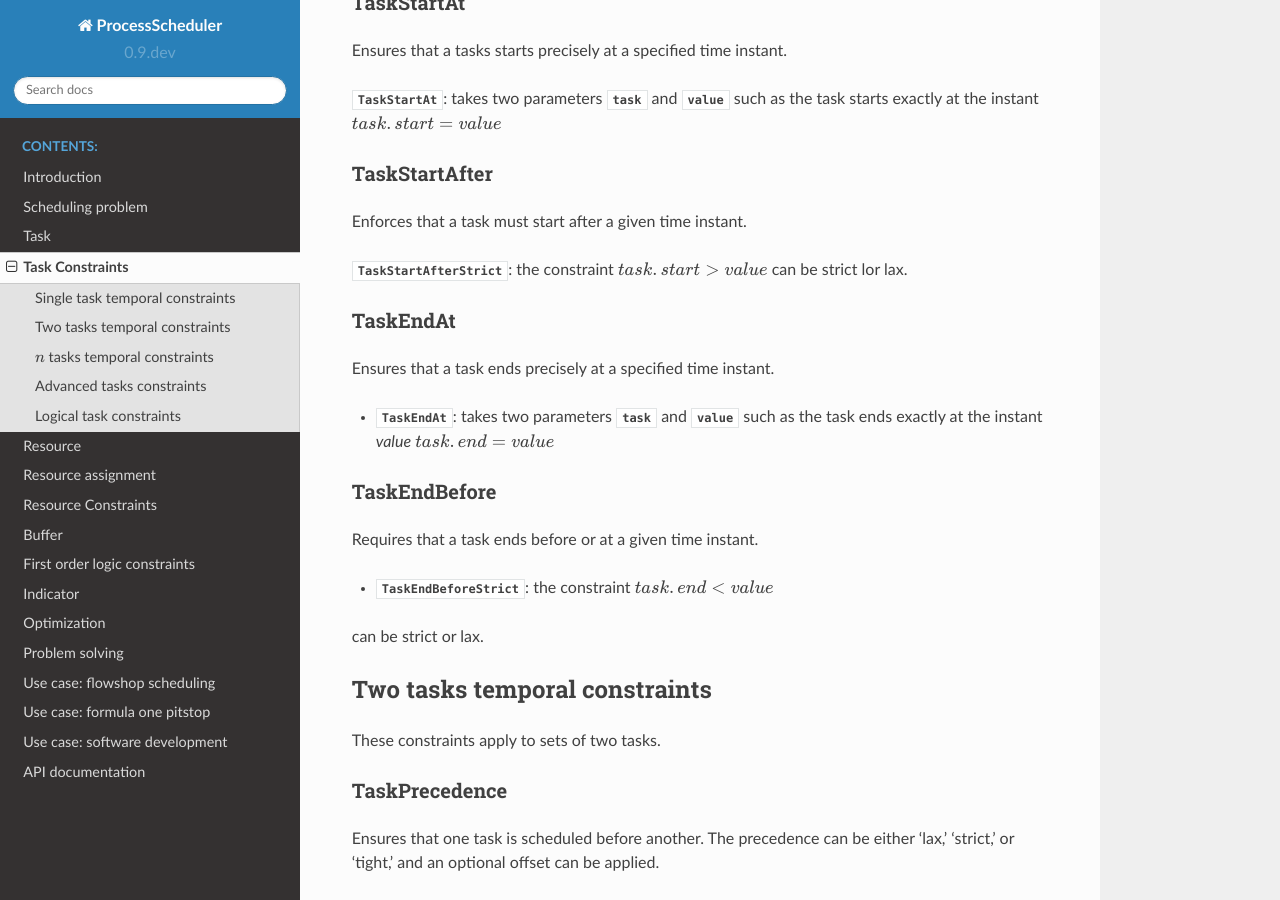
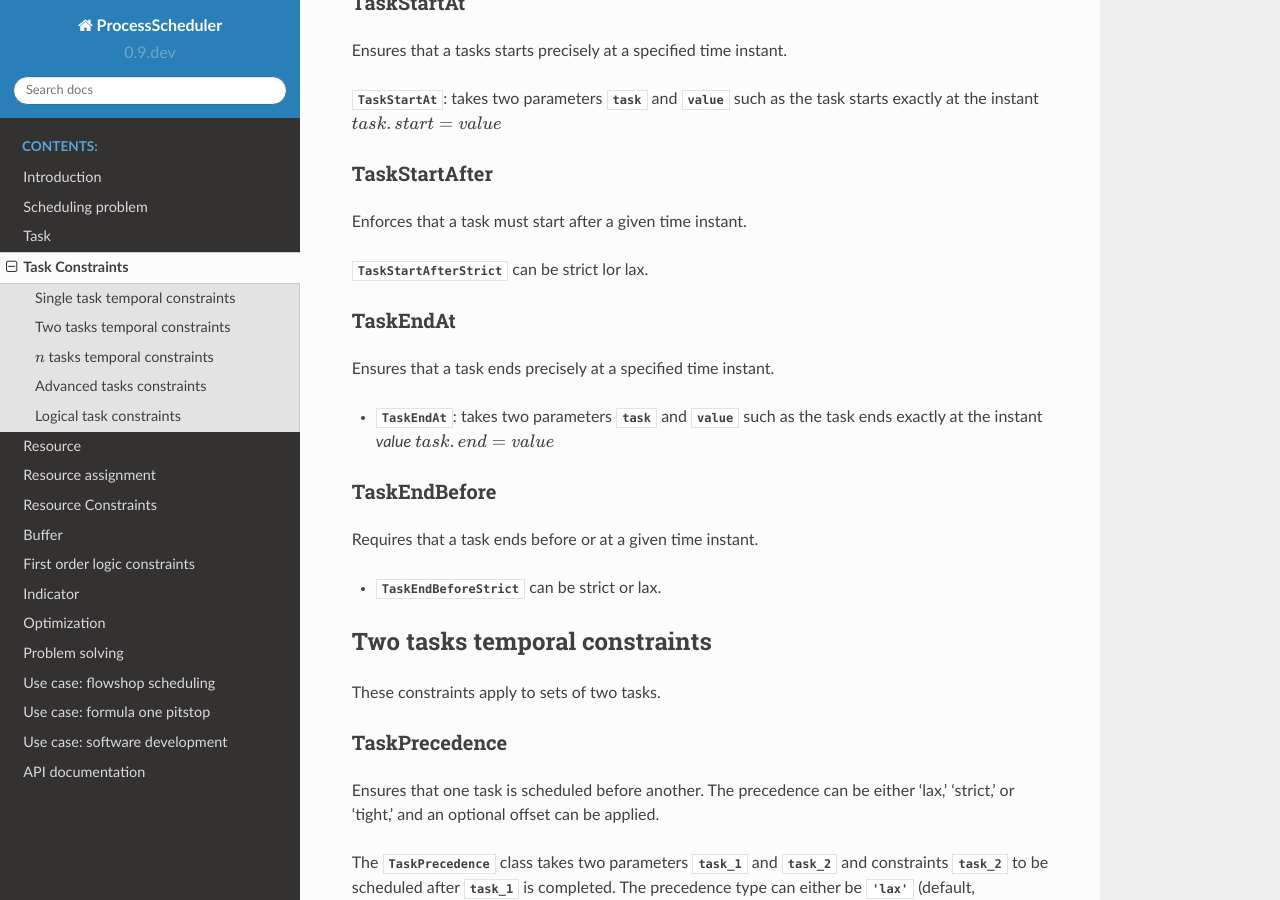
Before and after one commit to tpaviot/ProcessScheduler, a Sphinx documentation site: the page built from doc/task_constraints.rst, in a window 1280 px wide and 900 px high, scrolled down 761 px. Built offline with Sphinx 7.4.7 and the Read the Docs theme 2.0.0, drawn with Linux system fonts in a browser that asks for light colours.

Commit message:
fix broken documentation notebook

```diff
--- a/doc/task_constraints.rst
+++ b/doc/task_constraints.rst
@@ -30,8 +30,7 @@ TaskStartAfter
 --------------
 Enforces that a task must start after a given time instant.
 
-:class:`TaskStartAfterStrict`: the constraint  :math:`task.start > value`
-can be strict lor lax.
+:class:`TaskStartAfterStrict` can be strict lor lax.
 
 TaskEndAt
 ---------
@@ -43,8 +42,7 @@ TaskEndBefore
 -------------
 Requires that a task ends before or at a given time instant.
 
-- :class:`TaskEndBeforeStrict`: the constraint :math:`task.end < value`
-can be strict or lax.
+- :class:`TaskEndBeforeStrict` can be strict or lax.
 
 Two tasks temporal constraints
 ==============================
```
Also changed, not shown: doc/use-case-flow-shop.ipynb.
